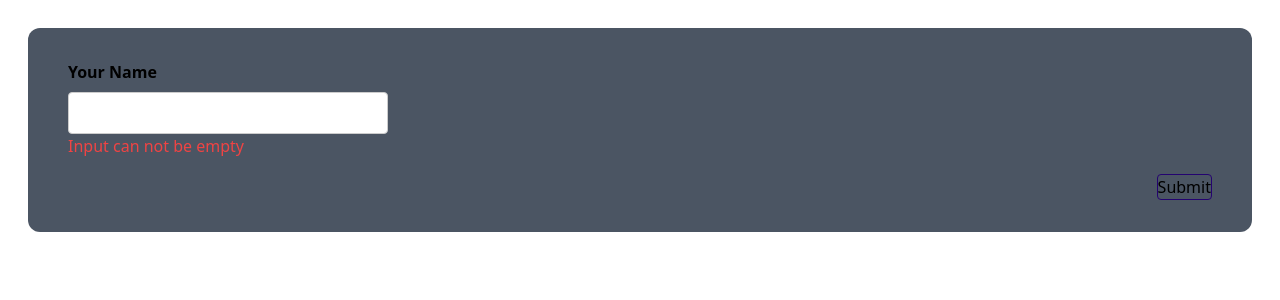
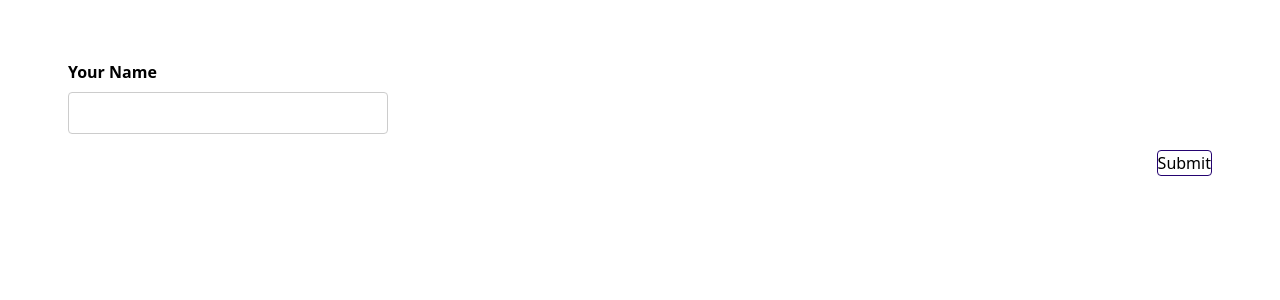
Before and after one commit to ch1n069/ReactFormWizard, a React (Vite) app: page / in a window 1280 px wide. Shown: the top 300 px of the page. Built offline with nearby package versions, Linux system fonts and the light colour scheme.

Commit message:
refactor of the custom form hook

```diff
--- a/src/components/SimpleInput.jsx
+++ b/src/components/SimpleInput.jsx
@@ -3,41 +3,48 @@ import useInput from "./hooks/use-input";
 const SimpleInput = (props) => {
   // in the hook we will happ the function that will be to do validation inside the hook
   // this helps make the hook re-usable for example input
-  const {
-    enteredValue: enteredName,
-    isValid: inputNameIsValid,
-    hasError: nameInputHasError,
-    reset: resetInputName,
-    valueChangeHandler: inputNameHandler,
-    inputOnBlurHandler: inputNameOnBlurHandler,
-  } = useInput((value) => {
-    value.trim() !== "";
-  });
+  const [enteredName, setEnteredName] = useState("");
+  // const [i]
+  const [enteredNameIsValid, setEnteredNameIsValid] = useState(false);
+  const [enteredNameTouched, setEnteredNameTouched] = useState(false);
+
+  const inputChangeHandler = (e) => {
+    console.log("i have been called");
+    setEnteredName(e.target.value);
+  };
 
   const formSubmitHandler = (e) => {
     e.preventDefault();
-    // setEnteredNameTouched(true);
-    if (!enteredName) {
+    setEnteredNameTouched(true);
+    if (enteredName.trim() === "") {
+      setEnteredNameIsValid(false);
       return;
     }
-    console.log("entered name is", enteredName);
-    resetInputName;
+    setEnteredNameIsValid(true);
+
+    console.log("entered name", enteredName);
+    // setEnteredNameTouched(true);
+    setEnteredName("");
   };
+  const nameInputIsInvalid = !enteredNameIsValid && enteredNameTouched;
+
+  const nameInputClasses = nameInputIsInvalid
+    ? "form-control invalid"
+    : "form-control ";
 
   return (
-    <div className="py-3 px-5 m-7 bg-gray-600 rounded-xl">
+    <div className="py-3 px-5 m-7 rounded-xl">
       <form onSubmit={formSubmitHandler} className="m-5 ">
-        <div className="form-control">
+        <div className={nameInputClasses}>
           <label htmlFor="name">Your Name</label>
           <input
             className=""
-            onChange={inputNameHandler}
+            onChange={inputChangeHandler}
             type="text"
             id="name"
-            onBlur={inputNameOnBlurHandler}
           />
-          {!nameInputHasError && (
-            <p className="text-red-500">Input can not be empty</p>
+          {nameInputIsInvalid && (
+            <p className="text-red-500 text-sm">Input field cannot be emtpy</p>
           )}
         </div>
         <div className="form-actions">
```
